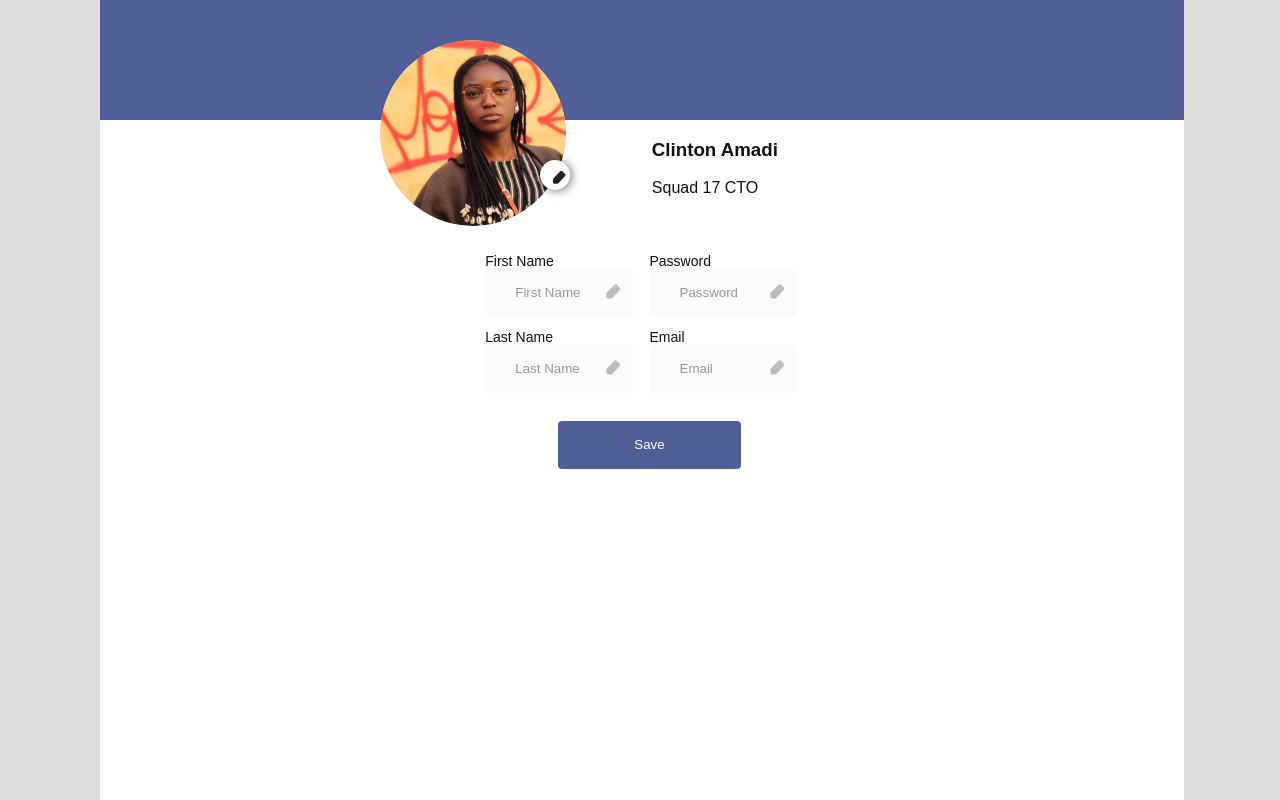
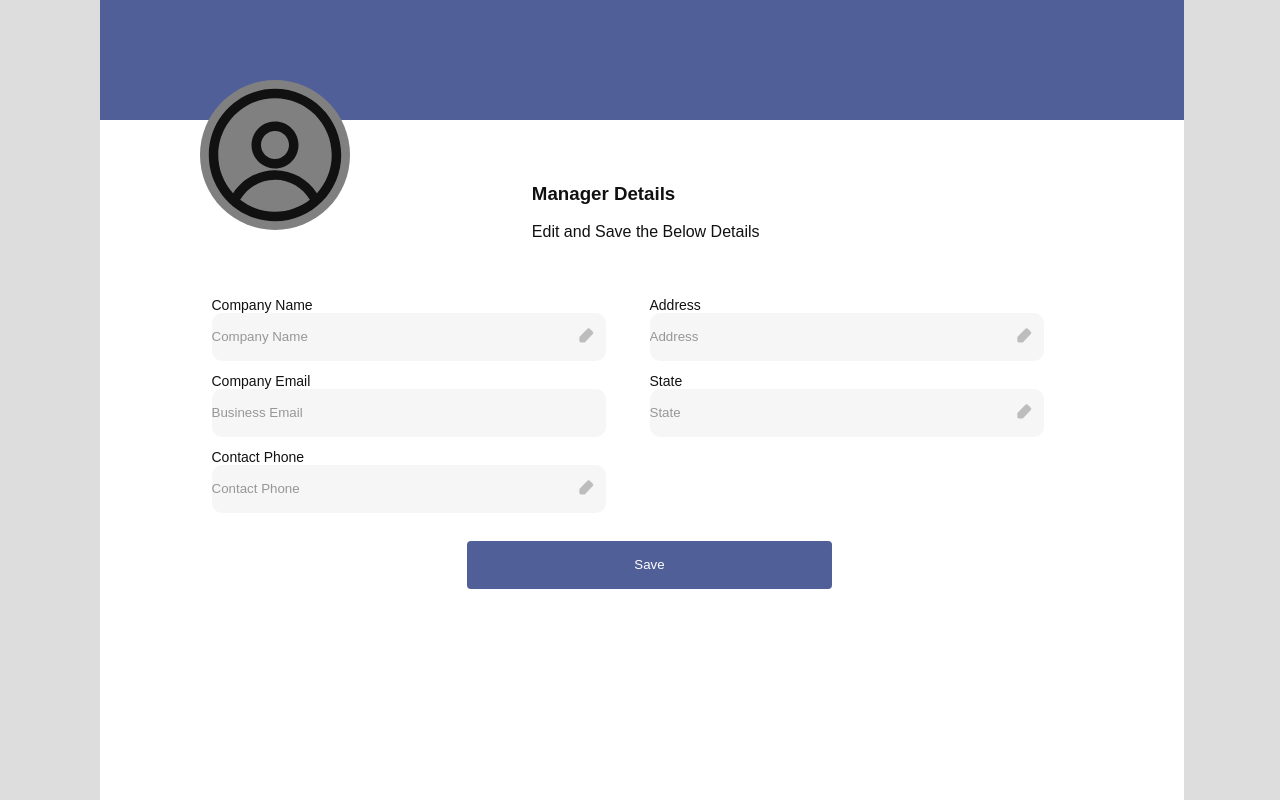
Before and after one commit to Nnachi-clinton/TicketEase-FrontEnd, a React (Create React App) app: page /EditMember in a window 1280 px wide. Shown: the top 800 px of the page. Built offline with nearby package versions, Linux system fonts and the light colour scheme; no server answers; what chartjs-plugin-datalabels would draw is missing.

Commit message:
Updated wirk

```diff
--- a/package.json
+++ b/package.json
@@ -24,6 +24,7 @@
     "react-icons": "^4.12.0",
     "react-router-dom": "^6.0.2",
     "react-scripts": "^5.0.1",
+    "react-spinners": "^0.13.8",
     "react-table": "^7.8.0",
     "react-toastify": "^8.1.0",
     "react-yup": "^1.23.0",
--- a/src/pages/EditMemberFolder/EditMemberData.js
+++ b/src/pages/EditMemberFolder/EditMemberData.js
@@ -1,4 +1,4 @@
-import { useState } from 'react';
+import React, { useEffect, useState } from 'react';
 import styled from 'styled-components';
 import { validateEmail } from '../../utils/validateEmail';
 import Edit from './Editimg/Edit.svg';
@@ -6,7 +6,7 @@ import AxiosInstance from '../../Request/AxiosInstance';
 
 const Container = styled.div`
   display: grid;
-  grid-template-columns: 45% 45%;
+  grid-template-columns: 120% 120%;
   justify-content: center;
 `;
 const Fieldset = styled.fieldset`
@@ -15,13 +15,13 @@ const Fieldset = styled.fieldset`
   border: none;
 `;
 const Input = styled.input`
-  background: rgba(246, 246, 246, 0.49);
+  background: rgba(246, 246, 246, 1);
   border: none;
   height: 48px;
-  border-radius: 4px;
+  border-radius: 10px;
 
   &::placeholder {
-    padding-left: 30px;
+    padding-left: 4m0px;
     color: rgba(151, 151, 151, 1);
   }
 `;
@@ -43,118 +43,161 @@ const ImageIcon = styled.img`
 
 const Button = styled.button`
   display: block;
-  width: 50%;
+  width: 100%;
   height: 48px;
   border: none;
   border-radius: 4px;
   background: rgba(80, 95, 152, 1);
   color: white;
   margin: 16px auto 16px auto;
-  // margin-top: 16px;
-  // margin-left: 10%;
-  // margin-right: 10%;
 `;
 
 const EditMemberData = () => {
-  const [firstName, setFirstName] = useState('');
-  const [lastName, setLastName] = useState('');
-  const [email, setEmail] = useState('');
-  const [password, setPassword] = useState('');
+  const [companyName, setCompanyName] = useState('');
+  const [businessEmail, setBusinessEmail] = useState('');
+  const [businessPhone, setBusinessPhone] = useState('');
+  const [companyAddress, setCompanyAddress] = useState('');
+  const [state, setState] = useState('');
 
   const getIsFormValid = () => {
-    return firstName && lastName && password && validateEmail(email);
+    return (
+      companyName &&
+      validateEmail(businessEmail) &&
+      businessPhone &&
+      companyAddress &&
+      state
+    );
   };
 
   const clearForm = () => {
-    setFirstName('');
-    setLastName('');
-    setEmail('');
-    setPassword('');
+    setCompanyName('');
+    setBusinessEmail('');
+    setBusinessPhone('');
+    setCompanyAddress('');
+    setState('');
   };
 
-  const handleSubmit = async (e) => {
-    e.preventDefault();
+  const fetchData = async () => {
+    try {
+      const response = await AxiosInstance.get(
+        '/managers/GetById?id=a491ea82-f52c-45c8-8fd2-4e50a0656a3f'
+      );
+      const managerData = response.data.data;
 
-    try {
-      const response = await AxiosInstance.post(
-        '/Authentication/Register/263559eb-cec8-4402-b2f2-a094153db202',
-        {
-          firstName,
-          lastName,
-          email,
-          password,
-        }
-      );
-
-      console.log('API Response:', response.data);
-      if (response.status === 200) {
+      if (response.data.statusCode === 200) {
+        setCompanyName(managerData.companyName);
+        setBusinessEmail(managerData.businessEmail);
+        setBusinessPhone(managerData.businessPhone);
+        setCompanyAddress(managerData.companyAddress);
+        setState(managerData.state);
+      } else {
         clearForm();
-      } else {
-        console.error('API Error:', 'Unexpected status code:', response.status);
+        console.error(
+          'API Error:',
+          'Unexpected status code:',
+          response.data.statusCode
+        );
       }
     } catch (error) {
       console.error('API Error:', error.message);
     }
   };
 
+  useEffect(() => {
+    fetchData();
+  }, []);
+
+  const handleBusinessPhoneChange = (e) => {
+    setBusinessPhone(e.target.value);
+  };
+
+  const handleFormSubmit = async (e) => {
+    e.preventDefault();
+
+    if (getIsFormValid()) {
+      try {
+        const response = await AxiosInstance.put(
+          '/managers/Edit?id=a491ea82-f52c-45c8-8fd2-4e50a0656a3f',
+          {
+            companyName,
+            businessEmail,
+            businessPhone,
+            companyAddress,
+            state,
+          }
+        );
+
+        if (response.data.statusCode === 200) {
+          console.log('Data successfully saved to the database');
+          fetchData(); // Fetch updated data after successful save
+        } else {
+          console.error('API Error:', response.data.statusCode);
+        }
+      } catch (error) {
+        console.error('API Error:', error.message);
+      }
+    }
+  };
+
   return (
     <div className="App">
-      <form onSubmit={handleSubmit}>
+      <form onSubmit={handleFormSubmit}>
         <Fieldset>
           <Container>
             <div>
               <Field className="Field">
-                <Label>First Name</Label>
+                <Label>Company Name</Label>
                 <Input
-                  value={firstName}
-                  onChange={(e) => {
-                    setFirstName(e.target.value);
-                  }}
-                  placeholder="First Name"
+                  value={companyName}
+                  onChange={(e) => setCompanyName(e.target.value)}
+                  placeholder="Company Name"
                 />
                 <ImageIcon src={Edit} alt="Edit Icon" />
               </Field>
+
               <Field className="Field">
-                <Label>Last Name</Label>
+                <Label>Company Email</Label>
                 <Input
-                  value={lastName}
-                  onChange={(e) => {
-                    setLastName(e.target.value);
-                  }}
-                  placeholder="Last Name"
+                  value={businessEmail}
+                  placeholder="Business Email"
+                  readOnly
+                />
+              </Field>
+              <Field className="Field">
+                <Label>Contact Phone</Label>
+                <Input
+                  value={businessPhone}
+                  onChange={handleBusinessPhoneChange}
+                  placeholder="Contact Phone"
                 />
                 <ImageIcon src={Edit} alt="Edit Icon" />
               </Field>
             </div>
 
             <div>
-            <Field className="Field">
-                <Label>Password</Label>
+              <Field className="Field">
+                <Label>Address</Label>
                 <Input
-                  value={password}
-                  onChange={(e) => {
-                    setEmail(e.target.value);
-                  }}
-                  placeholder="Password"
+                  value={companyAddress}
+                  onChange={(e) => setCompanyAddress(e.target.value)}
+                  placeholder="Address"
                 />
                 <ImageIcon src={Edit} alt="Edit Icon" />
               </Field>
+
               <Field className="Field">
-                <Label>Email</Label>
+                <Label>State</Label>
                 <Input
-                  value={email}
-                  onChange={(e) => {
-                    setEmail(e.target.value);
-                  }}
-                  placeholder="Email"
+                  value={state}
+                  onChange={(e) => setState(e.target.value)}
+                  placeholder="State"
                 />
                 <ImageIcon src={Edit} alt="Edit Icon" />
               </Field>
             </div>
           </Container>
           <Button type="submit" disabled={!getIsFormValid()}>
-            {' '}
-            Save{' '}
+            Save
           </Button>
         </Fieldset>
       </form>
--- a/src/pages/EditMemberFolder/EditMemberHeader.js
+++ b/src/pages/EditMemberFolder/EditMemberHeader.js
@@ -1,50 +1,89 @@
 import styled from 'styled-components';
-import UserDp from './Editimg/UserDp.svg';
-import DarkPen from './Editimg/DarkPen.svg';
+import { useRef, useState } from 'react';
+import { RxAvatar } from "react-icons/rx";
 
 const Header = styled.div`
   height: 120px;
   background: #505f98;
+  //
 `;
-const Image = styled.img`
-  width: 186px;
-  border-radius: 50%;
-  position: absolute;
-  left: 80px;
-  top: 40px;
-  margin-left: 300px;
-`;
+
 const Ellipse = styled.div`
   background: white;
   width: 30px;
   height: 30px;
   border-radius: 50%;
   position: absolute;
-  left: 240px;
+  left: 150px;
   top: 160px;
   box-shadow: 2px 1px 10px rgba(0, 0, 0, 0.5);
   margin-left: 300px;
 `;
+
 const Description = styled.div`
   padding-left: 26%;
-  margin-left: 270px;
-`;
-const Pencil = styled.img`
-  padding-left: 10px;
-  padding-top: 8px;
+  margin-left: 150px;
+  margin-top: -70px;
+  //
 `;
 
 const EditMemberHeader = () => {
+  const inputRef = useRef(null);
+  const [image, setImage] = useState(null);
+
+  const handleImageClick = () => {
+    inputRef.current.click();
+  };
+
+  const handleImageChange = (event) => {
+    const file = event.target.files[0];
+    if (file) {
+      const reader = new FileReader();
+      reader.onloadend = () => {
+        setImage(reader.result);
+      };
+      reader.readAsDataURL(file);
+    }
+  };
+
   return (
     <div>
       <Header></Header>
-      <Image src={UserDp} alt="Admin Image" />
-      <Ellipse>
-        <Pencil src={DarkPen} />
-      </Ellipse>
+      <div onClick={handleImageClick}>
+        {image ? (
+          <img
+            src={image}
+            alt="Selected Avatar"
+            style={{
+              width: '150px',
+              height: '150px',
+              marginLeft: '100px',
+              marginTop: '-40px',
+              borderRadius: 100,
+            }}
+          />
+        ) : (
+          <RxAvatar
+            style={{
+              width: '150px',
+              height: '150px',
+              marginLeft: '100px',
+              marginTop: '-40px',
+              backgroundColor: 'gray',
+              borderRadius: 100,
+            }}
+          />
+        )}
+        <input
+          type="file"
+          ref={inputRef}
+          onChange={handleImageChange}
+          style={{ display: 'none' }}
+        />
+      </div>
       <Description>
-        <h3> Clinton Amadi</h3>
-        <p> Squad 17 CTO</p>
+        <h3> Manager Details</h3>
+        <p> Edit and Save the Below Details</p>
       </Description>
     </div>
   );
```
Also changed, not shown: src/pages/user/UserProfilePage.js (+2 -11 lines), src/pages/EditMemberFolder/Editimg/profilePix.svg (added), 1 other file (tests, documents, lock files or other folders).
